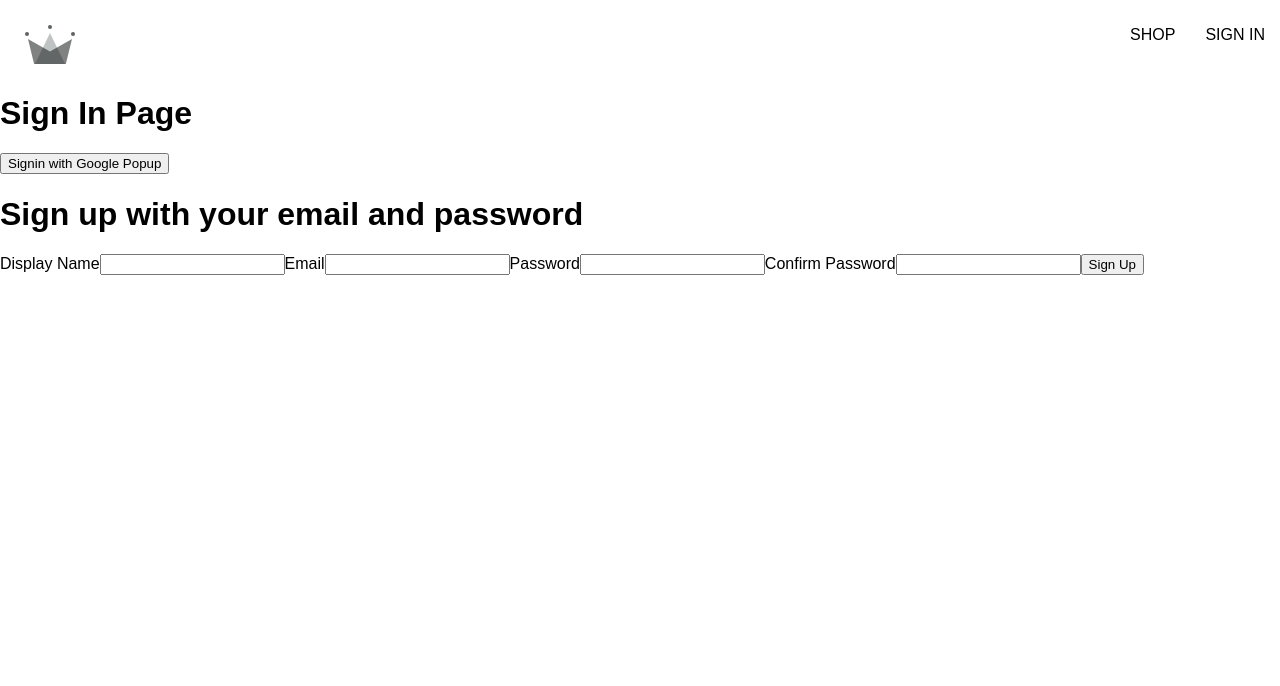
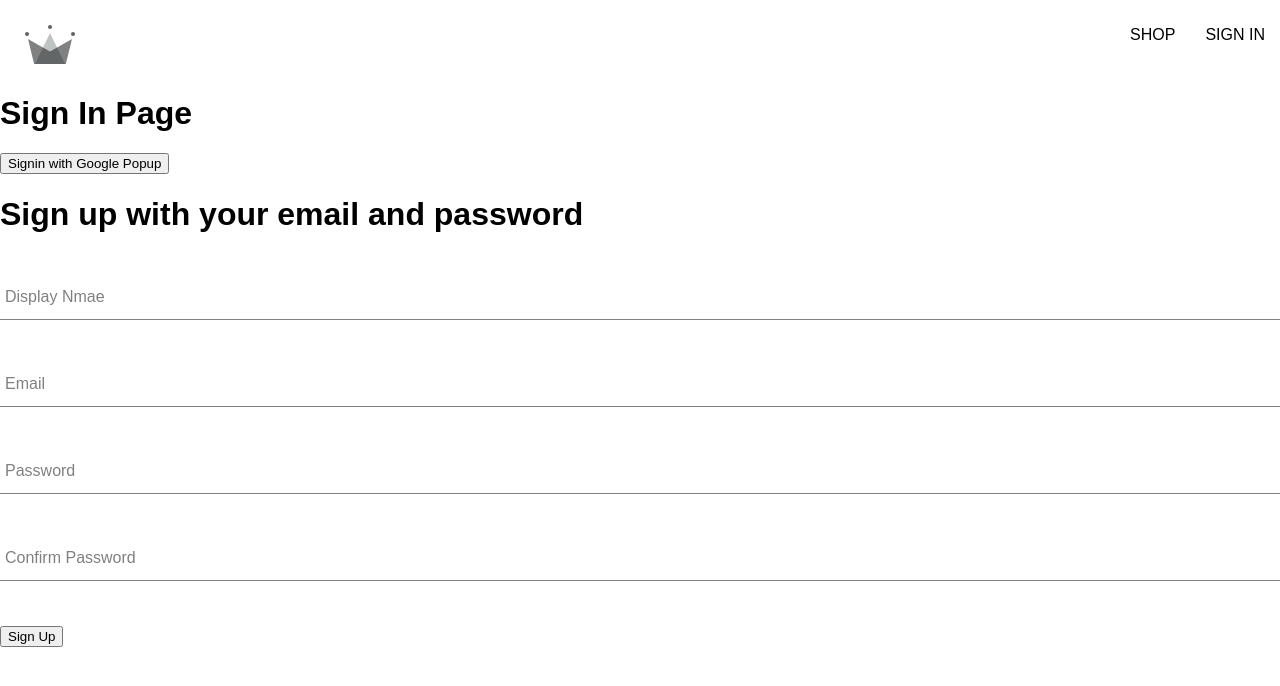
Before and after one commit to bky201/star-clothing, a React (Create React App) app: page /sign-in in a window 1280 px wide. Shown: the top 686 px of the page. Built offline with nearby package versions, Linux system fonts and the light colour scheme; a web font is replaced by a local one.

Commit message:
Add styling to sign up form

```diff
--- /dev/null
+++ b/src/components/form-input/form-input.component.jsx
@@ -0,0 +1,20 @@
+import './form-input.styles.scss';
+
+const FormInput = ({ label, ...otherProps }) => {
+  return (
+    <div className="group">
+        <input className="form-input" {...otherProps} />
+      { label && (<label
+        className={`${
+          otherProps.value.length ? "shrink" : ""
+        } form-input-label`}
+      >
+        {label}
+      </label>
+      )}
+
+    </div>
+  );
+};
+
+export default FormInput;
--- /dev/null
+++ b/src/components/form-input/form-input.styles.scss
@@ -0,0 +1,54 @@
+$sub-color: grey;
+$main-color: black;
+
+@mixin shrinkLabel {
+  top: -14px;
+  font-size: 12px;
+  color: $main-color;
+}
+
+.group {
+  position: relative;
+  margin: 45px 0;
+
+  .form-input {
+    background: none;
+    background-color: white;
+    color: $sub-color;
+    font-size: 18px;
+    padding: 10px 10px 10px 5px;
+    display: block;
+    width: 100%;
+    border: none;
+    border-radius: 0;
+    border-bottom: 1px solid $sub-color;
+    margin: 25px 0;
+
+    &:focus {
+      outline: none;
+    }
+
+    &:focus ~ .form-input-label {
+      @include shrinkLabel();
+    }
+  }
+
+  input[type='password'] {
+    letter-spacing: 0.3em;
+  }
+
+  .form-input-label {
+    color: $sub-color;
+    font-size: 16px;
+    font-weight: normal;
+    position: absolute;
+    pointer-events: none;
+    left: 5px;
+    top: 10px;
+    transition: 300ms ease all;
+
+    &.shrink {
+      @include shrinkLabel();
+    }
+  }
+}
--- a/src/components/sign-up-form/sign-up-form.component.jsx
+++ b/src/components/sign-up-form/sign-up-form.component.jsx
@@ -3,6 +3,7 @@
   createAuthUserWithEmailAndPassword,
   createUserDocumentFromAuth,
 } from "../../utils/firebase/firebase.utils";
+import FormInput from "../form-input/form-input.component";
 
 const defaultFormFields = {
   displayName: "",
@@ -57,8 +58,8 @@
     <div>
       <h1>Sign up with your email and password</h1>
       <form onSubmit={handleSubmit}>
-        <label>Display Name</label>
-        <input
+        <FormInput
+          label="Display Nmae"
           type="text"
           required
           onChange={handleChange}
@@ -66,8 +67,8 @@
           value={displayName}
         />
 
-        <label>Email</label>
-        <input
+        <FormInput
+          label="Email"
           type="email"
           required
           onChange={handleChange}
@@ -75,8 +76,8 @@
           value={email}
         />
 
-        <label>Password</label>
-        <input
+        <FormInput
+          label="Password"
           type="password"
           required
           onChange={handleChange}
@@ -84,8 +85,8 @@
           value={password}
         />
 
-        <label>Confirm Password</label>
-        <input
+        <FormInput
+          label="Confirm Password"
           type="password"
           required
           onChange={handleChange}
```
